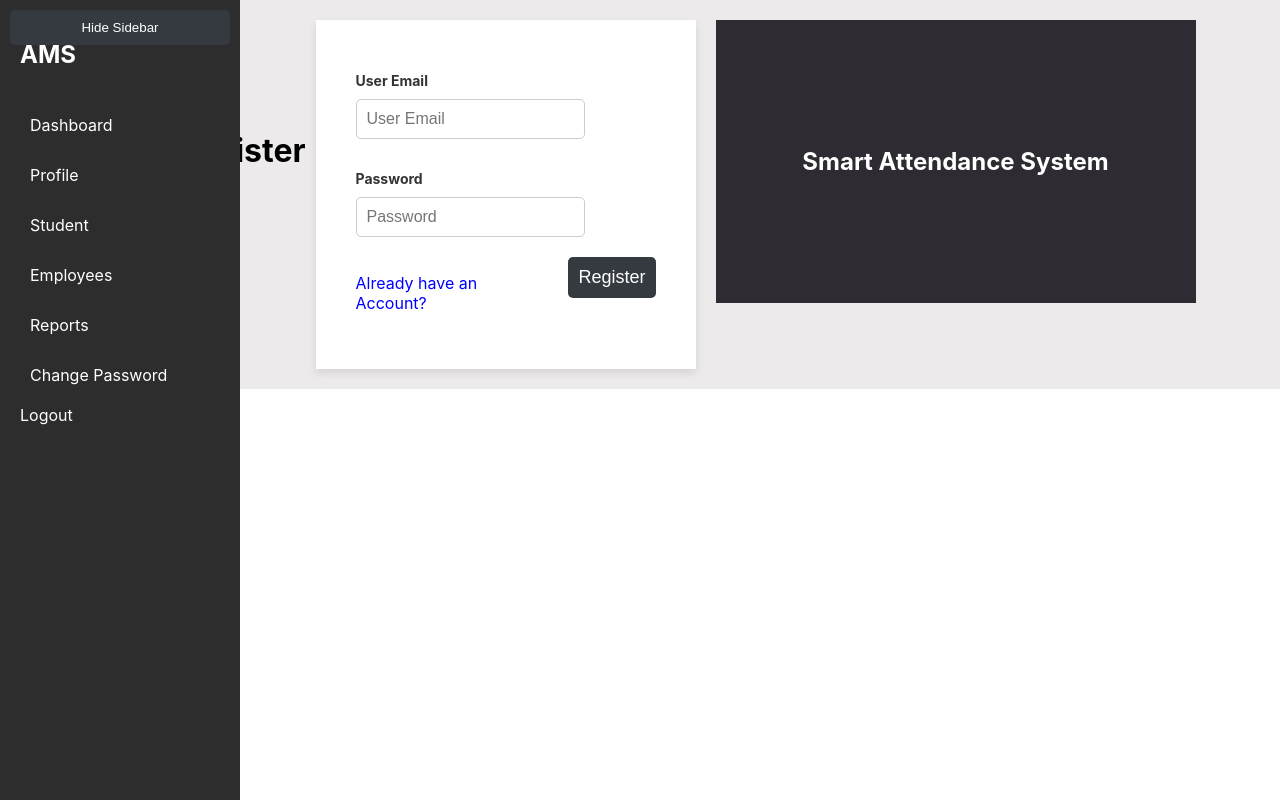
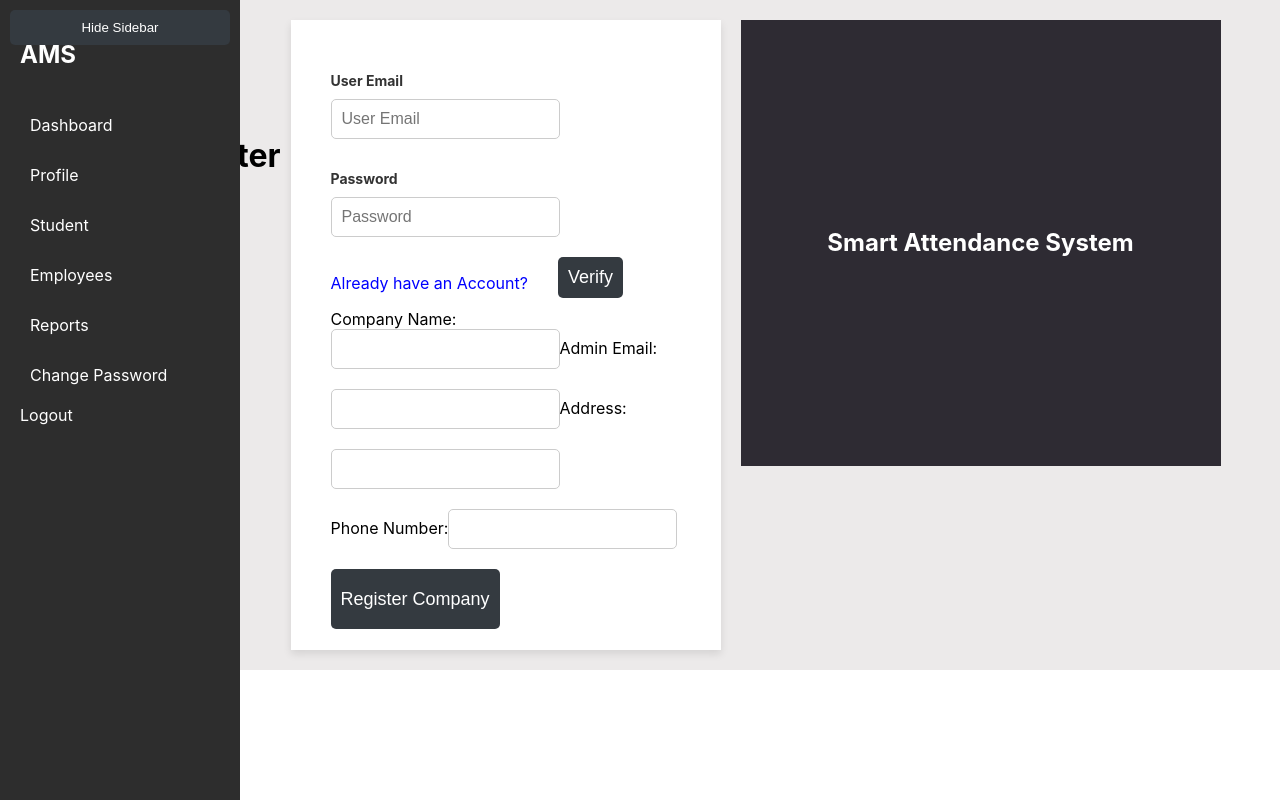
Before and after one commit to janithsdfps/smart-attendance-, a React (Create React App) app: page /register in a window 1280 px wide. Built offline with nearby package versions, Linux system fonts and the light colour scheme; no server answers.

Commit message:
add register forum with logics need to genarate id for admin login

```diff
--- a/src/Styles/Register.css
+++ b/src/Styles/Register.css
@@ -14,7 +14,7 @@
     padding: 40px;
     display: flex;
     flex-direction: column;
-    width: 300px;
+    width: 350px;
     box-shadow: 0 4px 8px rgba(0, 0, 0, 0.1);
     margin-right: 20px;
   }
--- a/src/choose-login.js
+++ b/src/choose-login.js
@@ -7,6 +7,10 @@ function Choose_login() {
 
   const handleUserLoginClick = () => {
     navigate('/register');
+  };
+
+  const userlogin = () => {
+    navigate('/user-login');
   };
 
   const handleAdminLoginClick = () => {
@@ -19,8 +23,9 @@ function Choose_login() {
         <h2>Smart Attendance System</h2>
       </div>
       <div className="button-container">
-        <button className="login-button" onClick={handleUserLoginClick}>User Log In</button>
+        <button className="login-button" onClick={userlogin}>User Log In</button>
         <button className="login-button" onClick={handleAdminLoginClick}>Admin Log In</button>
+        <button className="login-button" onClick={handleUserLoginClick}>Registation</button>
       </div>
     </div>
   );
--- a/src/register.js
+++ b/src/register.js
@@ -1,77 +1,170 @@
-import React from "react";
+import React, { useState } from "react";
+import { useNavigate } from "react-router-dom";
+import { createUserWithEmailAndPassword } from 'firebase/auth';
+import { auth } from '../src/Firebase';
 import "./Styles/Register.css";
-import {  useNavigate } from "react-router-dom";
-import { createUserWithEmailAndPassword } from 'firebase/auth';
-import {auth} from '../src/Firebase';
-import { useState } from "react";
 
 function Register() {
+  const navigate = useNavigate();
 
-    const navigate = useNavigate();
+  // Firebase Auth states
   const [email, setEmail] = useState('');
   const [password, setPassword] = useState('');
 
-    // const handleRegisterClick = () => {
-    //   navigate("/user-login");
-    // };
+  // Company Info states
+  const [companyName, setCompanyName] = useState('');
+  const [adminEmail, setAdminEmail] = useState('');
+  const [address, setAddress] = useState('');
+  const [phoneNumber, setPhoneNumber] = useState('');
+
+  // Status states
+  const [loading, setLoading] = useState(false);
+  const [errorMessage, setErrorMessage] = useState('');
+  const [successMessage, setSuccessMessage] = useState('');
+
+  // Firebase Auth Signup
   const handleSignup = async (e) => {
     e.preventDefault();
+    setLoading(true);
+
     try {
       await createUserWithEmailAndPassword(auth, email, password);
-        alert('Signup successful!');
+      setSuccessMessage('Signup successful!');
       navigate("/user-login");
     } catch (error) {
-        alert(error.message);
+      setErrorMessage(error.message);
     }
+
+    setLoading(false);
   };
 
-    const login = () => {
-      navigate("/user-login")
+  // Submit company registration details to MongoDB through Django Backend
+  const handleCompanyRegister = async (e) => {
+    e.preventDefault();
+    setLoading(true);
+
+    const companyData = {
+      companyName,
+      adminEmail,
+      address,
+      phoneNumber
+    };
+
+    try {
+      const response = await fetch('http://localhost:8000/api/register-company', {
+        method: 'POST',
+        headers: {
+          'Content-Type': 'application/json',
+        },
+        body: JSON.stringify(companyData),
+      });
+
+      if (response.ok) {
+        setSuccessMessage('Company successfully registered!');
+        navigate("/user-login");
+      } else {
+        setErrorMessage('Failed to register company.');
+        navigate("/user-login");
+      }
+    } catch (error) {
+      setErrorMessage('Error connecting to server.');
+      navigate("/user-login");
     }
 
+    setLoading(false);
+  };
 
+  // Navigate to login page
+  const navigateToLogin = () => {
+    navigate("/user-login");
+  };
 
   return (
     <div className="register-screen">
-      <h1 className="userreg">
-        User Register
-      </h1>
+      <h1 className="userreg">User Register</h1>
 
       <div className="register-form-container">
-
+        {/* Firebase Authentication Section */}
         <form onSubmit={handleSignup}>
-
           <h2>User Email</h2>
-
-          <input type="email"
+          <input
+            type="email"
             placeholder="User Email"
             value={email}
             onChange={(e) => setEmail(e.target.value)}
-          required/>
-
+            required
+          />
 
           <h2>Password</h2>
-
-          <input type="password"
+          <input
+            type="password"
             placeholder="Password"
             value={password}
             onChange={(e) => setPassword(e.target.value)}
             required
           />
 
+          <div className="register-btn-container">
+            <p className="already-acc" onClick={navigateToLogin}>
+              Already have an Account?
+            </p>
 
-          <div className="register-btn-container">
-            <p className="already-acc" onClick={login}>Already have an Account?</p>
+            <button type="submit" className="register-button" disabled={loading}>
+              {loading ? 'Registering...' : 'Verify'}
+            </button>
+          </div>
+        </form>
 
-            <button type="submit" className="register-button">
-                Register
+        {/* Company Registration Section */}
+        <form onSubmit={handleCompanyRegister}>
+          <label>
+            Company Name:
+            <input
+              type="text"
+              value={companyName}
+              onChange={(e) => setCompanyName(e.target.value)}
+              required
+            />
+          </label>
 
+          <label>
+            Admin Email:
+            <input
+              type="email"
+              value={adminEmail}
+              onChange={(e) => setAdminEmail(e.target.value)}
+              required
+            />
+          </label>
+
+          <label>
+            Address:
+            <input
+              type="text"
+              value={address}
+              onChange={(e) => setAddress(e.target.value)}
+            />
+          </label> <br></br>
+
+          <label>
+            Phone Number:
+            <input
+              type="text"
+              value={phoneNumber}
+              onChange={(e) => setPhoneNumber(e.target.value)}
+            />
+          </label>
+
+          <button type="submit" disabled={loading} className="register-button" >
+            {loading ? 'Registering...' : 'Register Company'}
           </button>
+        </form>
 
+        {/* Status Messages */}
+        {errorMessage && <p className="error-message">{errorMessage}</p>}
+        {successMessage && <p className="success-message">{successMessage}</p>}
       </div>
 
-        </form>
-      </div>
       <div className="register-description-container">
         <h1>Smart Attendance System</h1>
       </div>
```
Also changed, not shown: 2 other files (tests, documents, lock files or other folders). Lines whose indentation alone changed are shown as unchanged.
